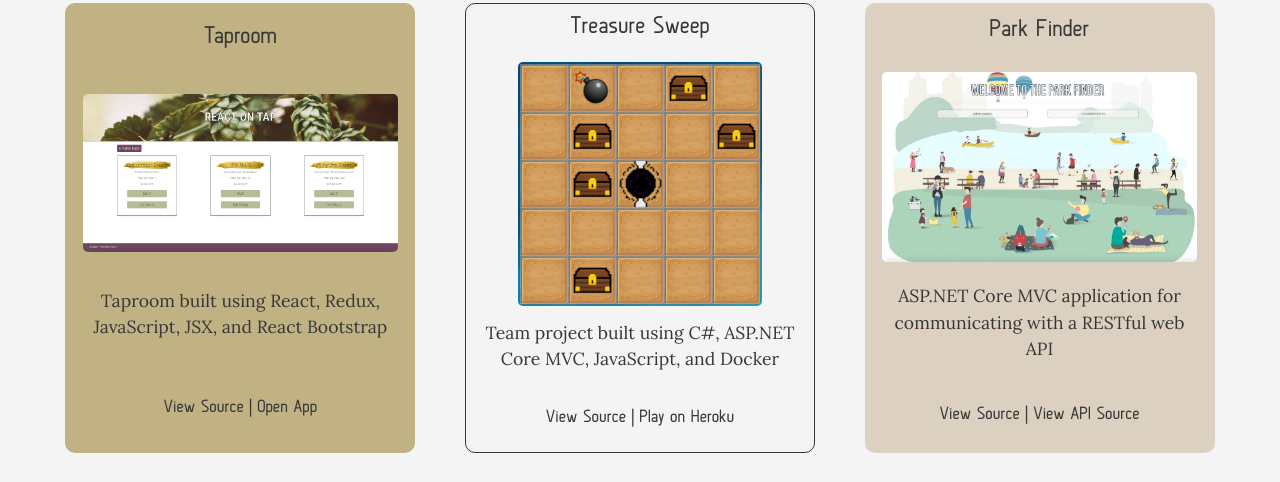
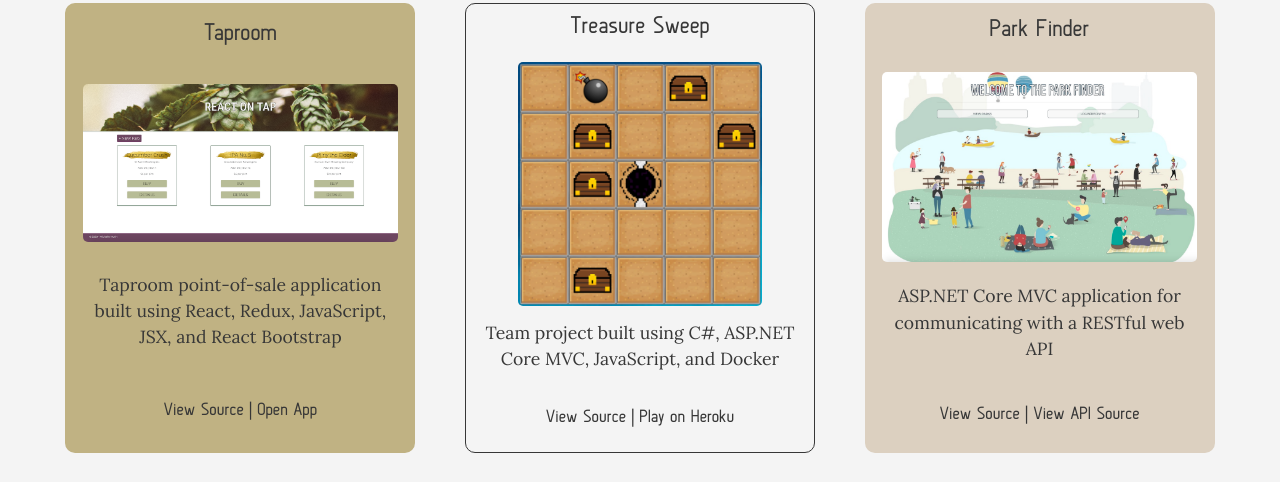
Before and after one commit to michelle-morin/personal-website, a website built with webpack: page src/index.html in a window 1280 px wide. Shown: the part 1723-2205 px from the top of the page. Built offline with nearby package versions, Linux system fonts and the light colour scheme.

Commit message:
update taproom project description

```diff
--- a/src/index.html
+++ b/src/index.html
@@ -159,7 +159,7 @@
         <div class="frame taproom-frame">
           <h4>Taproom</h4>
           <img class="taproom" src="assets/images/taproom.png">
-          <p>Taproom built using React, Redux, JavaScript, JSX, and React Bootstrap</p>
+          <p>Taproom point-of-sale application built using React, Redux, JavaScript, JSX, and React Bootstrap</p>
           <p><a href="https://github.com/michelle-morin/redux-taproom" target="_blank">View Source</a> | <a href="https://michelle-morin.github.io/redux-taproom/" target="_blank">Open App</a></p>
         </div>
         <div class="frame treasure-frame">
```
